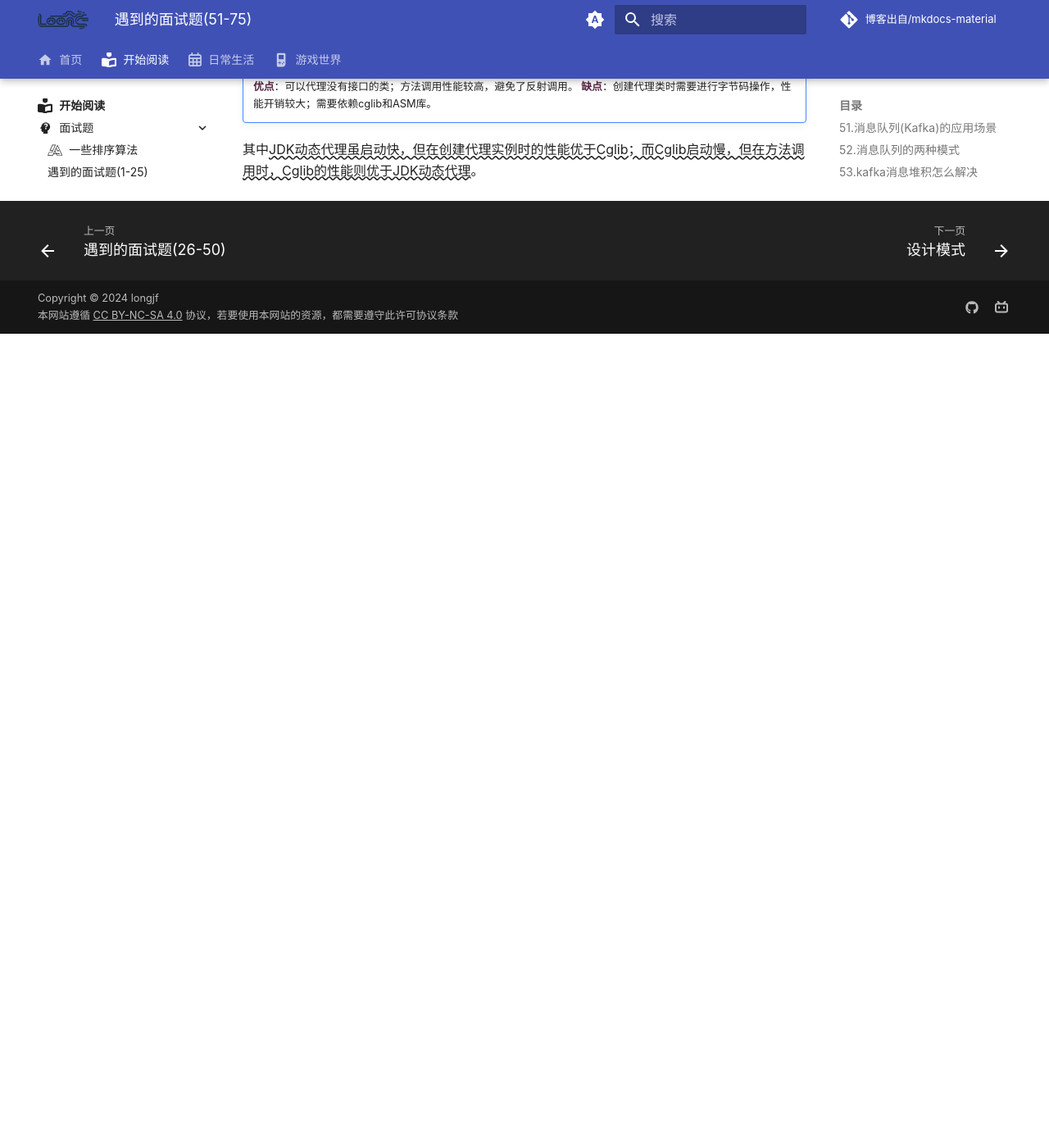
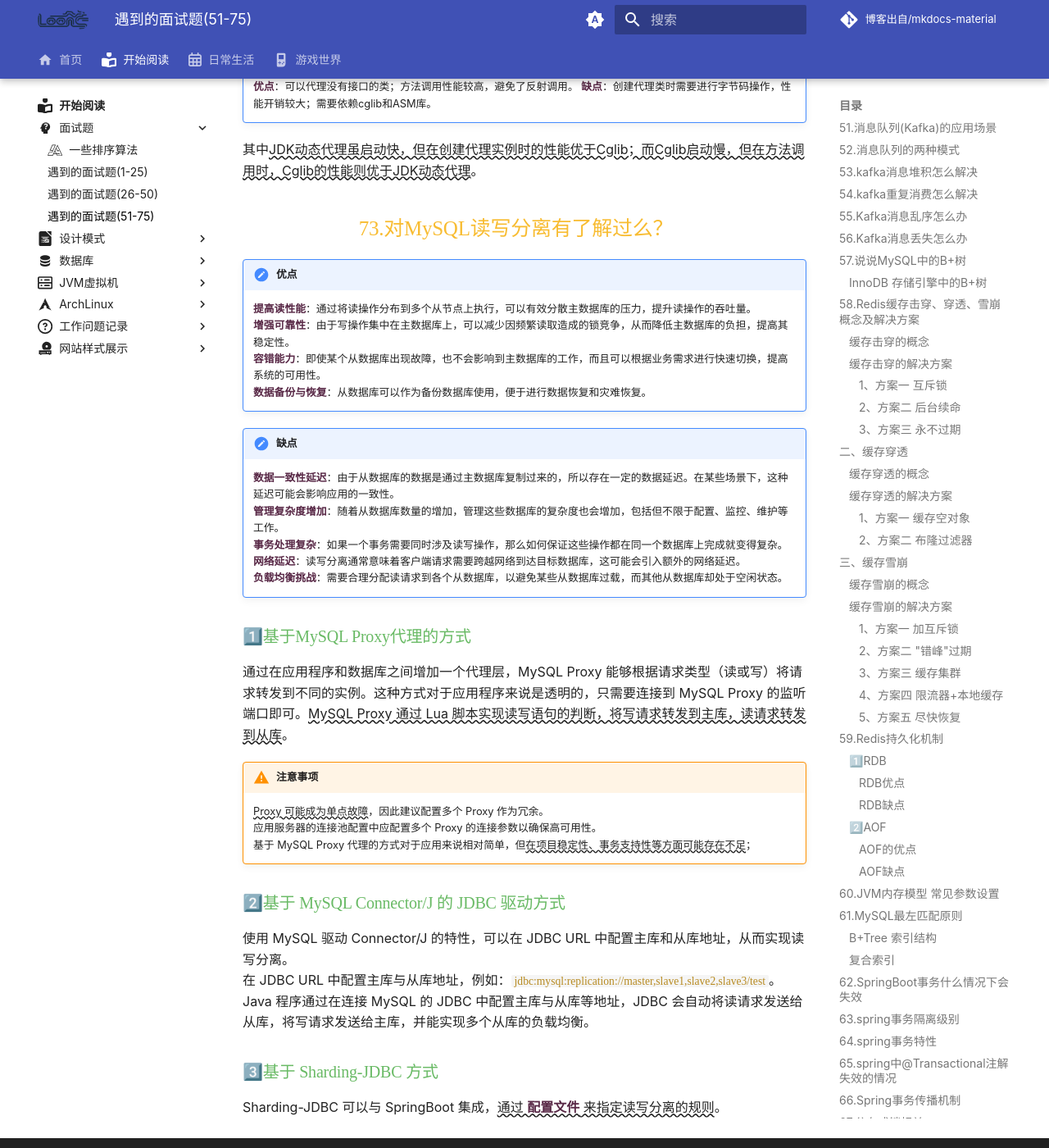
Before and after one commit to 971230/971230.github.io, an MkDocs documentation site: the page built from docs/开始阅读/面试题/遇到的面试题整理(51-75).md, in a window 1280 px wide and 1400 px high, scrolled down 22258 px. Shown: the whole window at 82% size. Built offline with MkDocs 1.6.1 and Material for MkDocs 9.7.7, drawn with Linux system fonts in a browser that asks for light colours; some web fonts are replaced; comment, search, counter and statistics services are not loaded; old or Windows-style settings are respelled for this version of MkDocs; before the commit the page ends 22665 px from its top, so only the background shows below that; some of the changed text lies outside the part shown.

Commit message:
面试题整理;添加问题集

```diff
--- a/docs/开始阅读/面试题/遇到的面试题整理(51-75).md
+++ b/docs/开始阅读/面试题/遇到的面试题整理(51-75).md
@@ -599,3 +599,34 @@
     **缺点**：创建代理类时需要进行字节码操作，性能开销较大；需要依赖cglib和ASM库。
 
 其中<wavy>JDK动态代理虽启动快，但在创建代理实例时的性能优于Cglib；而Cglib启动慢，但在方法调用时，Cglib的性能则优于JDK动态代理</wavy>。
+
+## 73.对MySQL读写分离有了解过么？
+
+!!! Note "优点"
+    **提高读性能**：通过将读操作分布到多个从节点上执行，可以有效分散主数据库的压力，提升读操作的吞吐量。<br>
+    **增强可靠性**：由于写操作集中在主数据库上，可以减少因频繁读取造成的锁竞争，从而降低主数据库的负担，提高其稳定性。<br>
+    **容错能力**：即使某个从数据库出现故障，也不会影响到主数据库的工作，而且可以根据业务需求进行快速切换，提高系统的可用性。<br>
+    **数据备份与恢复**：从数据库可以作为备份数据库使用，便于进行数据恢复和灾难恢复。
+
+!!! Note "缺点"
+    **数据一致性延迟**：由于从数据库的数据是通过主数据库复制过来的，所以存在一定的数据延迟。在某些场景下，这种延迟可能会影响应用的一致性。<br>
+    **管理复杂度增加**：随着从数据库数量的增加，管理这些数据库的复杂度也会增加，包括但不限于配置、监控、维护等工作。<br>
+    **事务处理复杂**：如果一个事务需要同时涉及读写操作，那么如何保证这些操作都在同一个数据库上完成就变得复杂。<br>
+    **网络延迟**：读写分离通常意味着客户端请求需要跨越网络到达目标数据库，这可能会引入额外的网络延迟。<br>
+    **负载均衡挑战**：需要合理分配读请求到各个从数据库，以避免某些从数据库过载，而其他从数据库却处于空闲状态。<br>
+
+### 1️⃣基于MySQL Proxy代理的方式
+通过在应用程序和数据库之间增加一个代理层，MySQL Proxy 能够根据请求类型（读或写）将请求转发到不同的实例。这种方式对于应用程序来说是透明的，只需要连接到 MySQL Proxy 的监听端口即可。<wavy>MySQL Proxy 通过 Lua 脚本实现读写语句的判断，将写请求转发到主库，读请求转发到从库</wavy>。
+
+!!! Warning "注意事项"
+    <wavy>Proxy 可能成为单点故障</wavy>，因此建议配置多个 Proxy 作为冗余。<br>
+    应用服务器的连接池配置中应配置多个 Proxy 的连接参数以确保高可用性。<br>
+    基于 MySQL Proxy 代理的方式对于应用来说相对简单，但<wavy>在项目稳定性、事务支持性等方面可能存在不足</wavy>；
+
+### 2️⃣基于 MySQL Connector/J 的 JDBC 驱动方式
+使用 MySQL 驱动 Connector/J 的特性，可以在 JDBC URL 中配置主库和从库地址，从而实现读写分离。<br>
+在 JDBC URL 中配置主库与从库地址，例如：`jdbc:mysql:replication://master,slave1,slave2,slave3/test`。<br>
+Java 程序通过在连接 MySQL 的 JDBC 中配置主库与从库等地址，JDBC 会自动将读请求发送给从库，将写请求发送给主库，并能实现多个从库的负载均衡。
+
+### 3️⃣基于 Sharding-JDBC 方式
+Sharding-JDBC 可以与 SpringBoot 集成，<wavy>通过 **配置文件** 来指定读写分离的规则</wavy>。
--- a/mkdocs.yml
+++ b/mkdocs.yml
@@ -188,6 +188,9 @@
     - ArchLinux:
       - 开始阅读/ArchLinux/index.md
       - ArchLinux安装: 开始阅读/ArchLinux/Arch Linux安装.md
+    - 工作问题记录:
+      - 开始阅读\工作问题记录\index.md
+      - 问题集: 开始阅读\工作问题记录\问题集.md
     - 网站样式展示:
       - 开始阅读/网站所有样式/index.md
       - 网站样式展示: 开始阅读/网站所有样式/demo.md
```
Also changed, not shown: other parts of docs/开始阅读/面试题/遇到的面试题整理(51-75).md (+1 -1 lines), docs/开始阅读/index.md (+3 -1 lines), docs/开始阅读/工作问题记录/index.md (added, +12 -0 lines), docs/开始阅读/工作问题记录/问题集.md (added, +38 -0 lines).
